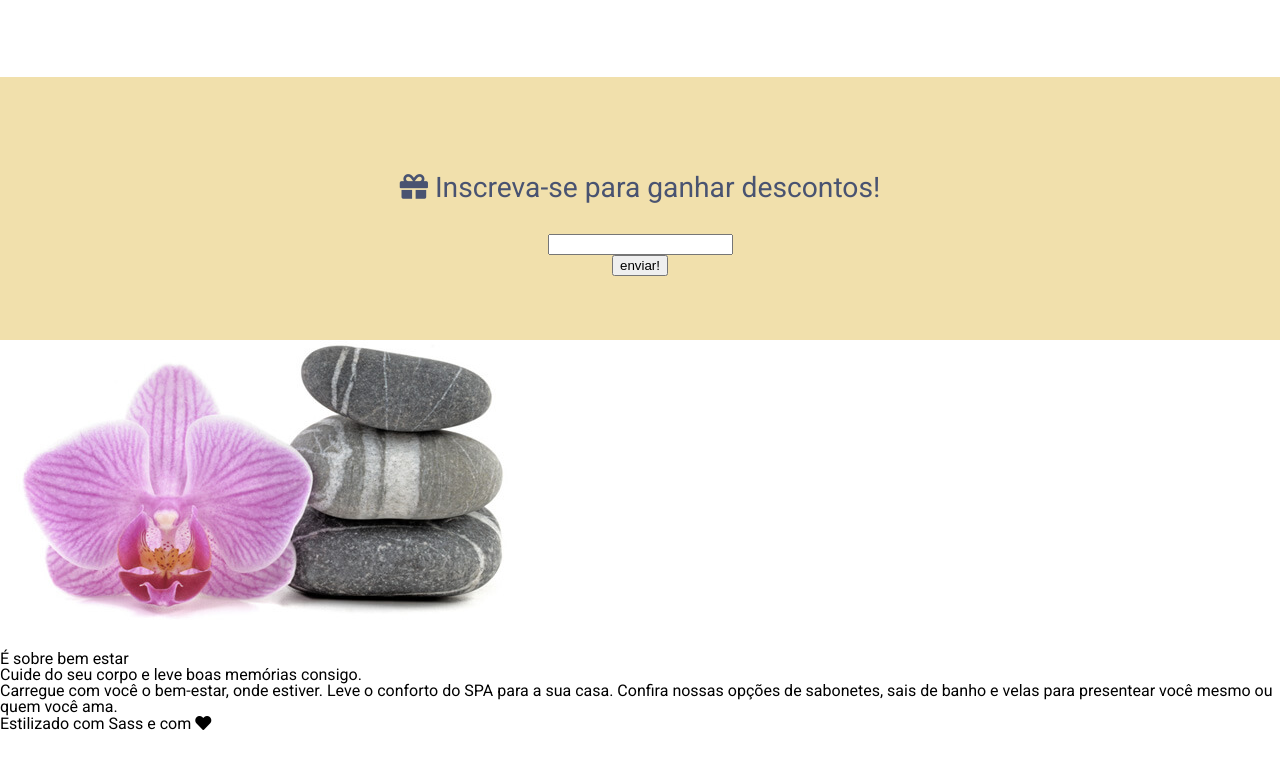
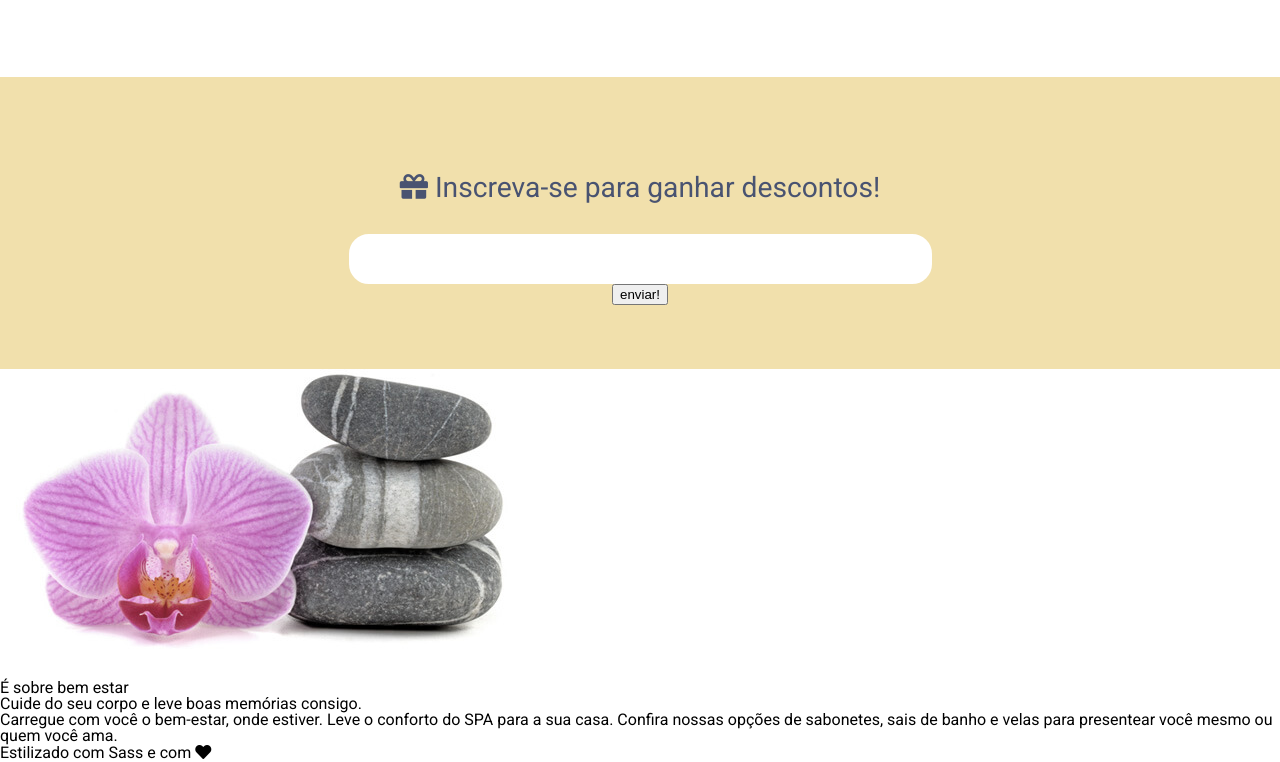
Before and after one commit to LevyRonald/aluraSpa, a plain HTML site: page alura-spa-projeto_inicial/index.html in a window 1280 px wide. Shown: the part 1084-1846 px from the top of the page. Before the commit the page ends 1817 px from the top, so only its background shows below. Drawn offline with nearby package versions, Linux system fonts and the light colour scheme.

Commit message:
style: input cupom session

```diff
--- a/alura-spa-projeto_inicial/styles/components/_cupom.scss
+++ b/alura-spa-projeto_inicial/styles/components/_cupom.scss
@@ -13,4 +13,27 @@
             font-size: $text-size / 1.7;
         }
     }
+
+    .input {
+        margin: 0 auto;
+        width: 575px;
+        border-radius: 20px;
+        border: 4px solid white;
+        background: white;
+
+        input {
+            border-radius: 20px;
+            height: 40px;
+            border: none;
+            width: 540px;
+            outline: none;
+            text-align: center;
+            font-size: 26px;
+        }
+
+        &:hover, &:focus-within {
+            box-shadow: 1px 1px 8px 1px $primary-color;
+            outline: none;
+        }
+    }
 }
```
Also changed, not shown: alura-spa-projeto_inicial/styles/style.css, 1 other file.
